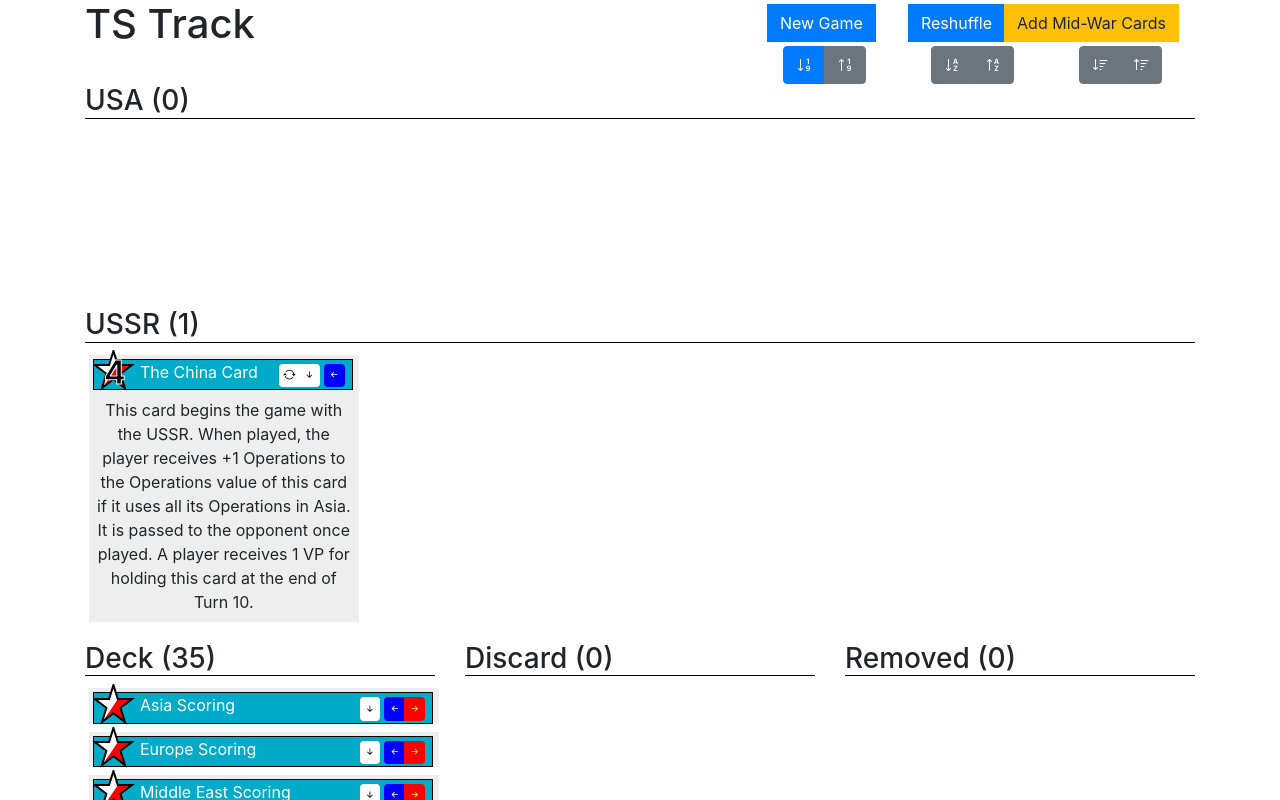
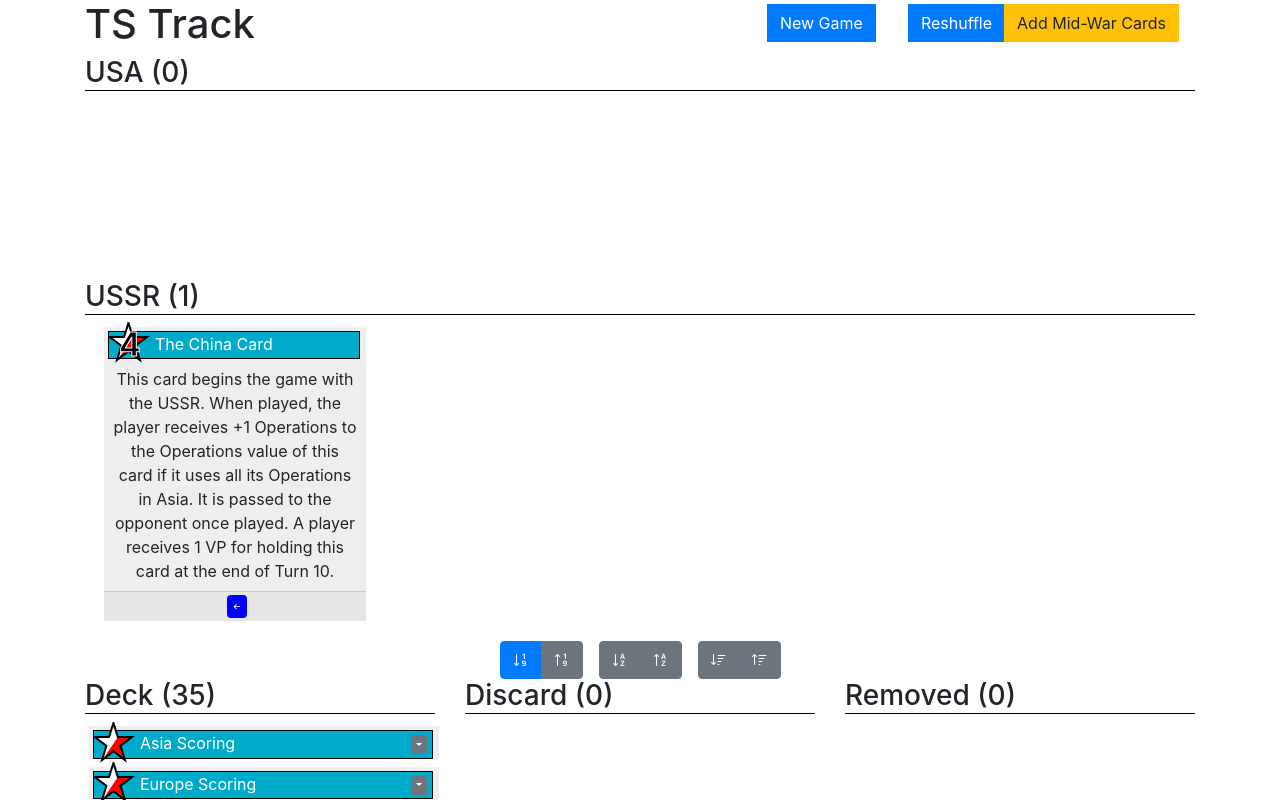
Before and after one commit to kingcoyote/twilight, a Vue app: page / in a window 1280 px wide. Shown: the top 800 px of the page. Built offline with nearby package versions, Linux system fonts and the light colour scheme.

Commit message:
Misc style cleanups, including trying to get the title to not overflow and add line breaks.

```diff
--- a/src/App.vue
+++ b/src/App.vue
@@ -14,20 +14,6 @@
             <b-button squared v-if="phase === 'early'" variant="warning" @click="addMidWar">Add Mid-War Cards</b-button>
             <b-button squared v-if="phase === 'mid'" variant="warning" @click="addLateWar">Add Late-War Cards</b-button>
           </b-button-group>
-          <b-button-toolbar>
-            <b-button-group class="mx-auto">
-              <b-button :variant="isSort('number', 'asc') ? 'primary' : 'secondary'" @click="setSort('number', 'asc')"><i class="bi-sort-numeric-down"></i></b-button>
-              <b-button :variant="isSort('number', 'desc') ? 'primary' : 'secondary'" @click="setSort('number', 'desc')"><i class="bi-sort-numeric-up"></i></b-button>
-            </b-button-group>
-            <b-button-group class="mx-auto">
-              <b-button :variant="isSort('alpha', 'asc') ? 'primary' : 'secondary'" @click="setSort('alpha', 'asc')"><i class="bi-sort-alpha-down"></i></b-button>
-              <b-button :variant="isSort('alpha', 'desc') ? 'primary' : 'secondary'" @click="setSort('alpha', 'desc')"><i class="bi-sort-alpha-up"></i></b-button>
-            </b-button-group>
-            <b-button-group class="mx-auto">
-              <b-button :variant="isSort('ops', 'asc') ? 'primary' : 'secondary'" @click="setSort('ops', 'asc')"><i class="bi-sort-down"></i></b-button>
-              <b-button :variant="isSort('ops', 'desc') ? 'primary' : 'secondary'" @click="setSort('ops', 'desc')"><i class="bi-sort-up"></i></b-button>
-            </b-button-group>
-          </b-button-toolbar>
         </div>
       </b-col>
     </b-row>
@@ -42,6 +28,22 @@
         <h3>USSR ({{ ussrCards.length }})</h3>
         <TSCardHand :cards=ussrCards cols=4 />
       </b-col>
+    </b-row>
+    <b-row>
+      <b-button-toolbar class="mx-auto">
+        <b-button-group class="mx-2">
+          <b-button :variant="isSort('number', 'asc') ? 'primary' : 'secondary'" @click="setSort('number', 'asc')"><i class="bi-sort-numeric-down"></i></b-button>
+          <b-button :variant="isSort('number', 'desc') ? 'primary' : 'secondary'" @click="setSort('number', 'desc')"><i class="bi-sort-numeric-up"></i></b-button>
+        </b-button-group>
+        <b-button-group class="mx-2">
+          <b-button :variant="isSort('alpha', 'asc') ? 'primary' : 'secondary'" @click="setSort('alpha', 'asc')"><i class="bi-sort-alpha-down"></i></b-button>
+          <b-button :variant="isSort('alpha', 'desc') ? 'primary' : 'secondary'" @click="setSort('alpha', 'desc')"><i class="bi-sort-alpha-up"></i></b-button>
+        </b-button-group>
+        <b-button-group class="mx-2">
+          <b-button :variant="isSort('ops', 'asc') ? 'primary' : 'secondary'" @click="setSort('ops', 'asc')"><i class="bi-sort-down"></i></b-button>
+          <b-button :variant="isSort('ops', 'desc') ? 'primary' : 'secondary'" @click="setSort('ops', 'desc')"><i class="bi-sort-up"></i></b-button>
+        </b-button-group>
+      </b-button-toolbar>
     </b-row>
     <b-row id="stacks" class="mb-3">
       <b-col id="deck" class="ts-stack col-12 col-md-6 col-lg-4">
--- a/src/components/TSCard.vue
+++ b/src/components/TSCard.vue
@@ -1,7 +1,6 @@
 <template>
   <b-card sm: :class="['ts-card', 'float-left', 'm-1', card.phase, card.side]">
-    <b-card-body>
-      <div class="title mx-1 mt-1 mb-0" @click="myDisplay = myDisplay === 'full' ? 'min' : 'full' ">
+    <div class="title mx-1 mt-1 mb-0" @click="myDisplay = myDisplay === 'full' && !['usa', 'ussr'].includes(card.location) ? 'min' : 'full' ">
       <svg height="46" width="46" class="star">
         <defs>
           <pattern id="neutralStripe" width="46" height="46" patternTransform="rotate(0 0 0)" patternUnits="userSpaceOnUse">
@@ -16,19 +15,8 @@
         <text v-if="card.ops > 0" style="font:Arial;font-size:32px;font-weight:bold;stroke-width:1px;" transform="translate(10,34)">{{ card.ops }}</text>
         Sorry, your browser does not support inline SVG.
       </svg>
-        <span>{{ card.name }}<span class="remove" v-if="card.flags && card.flags.includes('remove')">*</span></span>
-        <b-button-toolbar class="card-opts toolbar float-right d-none d-lg-block">
-          <b-button-group>
-            <b-button v-if="card.location !== 'deck'" @click="moveCard({card, destination:'deck'})" class="to-deck" variant="success"><i class="bi-arrow-repeat to-deck"></i></b-button>
-            <b-button v-if="card.location !== 'discard'" @click="moveCard({card, destination:'discard'})" class="to-discard"><i class="bi-arrow-down-short to-discard"></i></b-button>
-            <b-button v-if="card.flags && card.flags.includes('remove') && card.location !== 'removed'" @click="moveCard({card, destination:'removed'})" class="to-removed"><i class="bi-trash to-removed"></i></b-button>
-          </b-button-group>
-          <b-button-group>
-            <b-button v-if="card.location !== 'usa'" @click="moveCard({card, destination:'usa'})" class="to-usa"><i class="bi-arrow-left-short"></i></b-button>
-            <b-button v-if="card.location !== 'ussr'" @click="moveCard({card, destination:'ussr'})" class="to-ussr"><i class="bi-arrow-right-short"></i></b-button>
-          </b-button-group>
-        </b-button-toolbar>
-        <b-dropdown right size="sm" class="card-opts dropdown float-right d-block d-lg-none">
+      <span class="name">{{ card.name }}</span><span class="remove" v-if="card.flags && card.flags.includes('remove')">*</span>
+      <b-dropdown v-if="myDisplay !== 'full'" right size="sm" class="card-opts dropdown float-right d-block">
         <b-dropdown-item @click="moveCard({card, destination:'usa'})"><i class="bi-arrow-left-short to-usa"></i> To USA</b-dropdown-item>
         <b-dropdown-item @click="moveCard({card, destination:'ussr'})"><i class="bi-arrow-right-short to-ussr"></i> To USSR</b-dropdown-item>
         <b-dropdown-divider />
@@ -42,7 +30,19 @@
       <div class="text p-2 pt-1 text-center" >{{ cardDescription }}</div>
       <div class="remove p-2" v-if="card.flags && card.flags.includes('remove')">Remove from play if used as an event.</div>
     </div>
-    </b-card-body>
+    <template #footer v-if="myDisplay === 'full'" class="p-0">
+      <b-button-toolbar class="card-opts toolbar text-center">
+        <b-button-group>
+          <b-button v-if="card.location !== 'deck' && card.number != 6" @click="moveCard({card, destination:'deck'})" class="to-deck" variant="success"><i class="bi-arrow-repeat to-deck"></i></b-button>
+          <b-button v-if="card.location !== 'discard' && card.number != 6" @click="moveCard({card, destination:'discard'})" class="to-discard"><i class="bi-arrow-down-short to-discard"></i></b-button>
+          <b-button v-if="card.flags && card.flags.includes('remove') && card.location !== 'removed'" @click="moveCard({card, destination:'removed'})" class="to-removed"><i class="bi-trash to-removed"></i></b-button>
+        </b-button-group>
+        <b-button-group>
+          <b-button v-if="card.location !== 'usa'" @click="moveCard({card, destination:'usa'})" class="to-usa"><i class="bi-arrow-left-short"></i></b-button>
+          <b-button v-if="card.location !== 'ussr'" @click="moveCard({card, destination:'ussr'})" class="to-ussr"><i class="bi-arrow-right-short"></i></b-button>
+        </b-button-group>
+      </b-button-toolbar>
+    </template>
   </b-card>
 </template>
 
@@ -102,16 +102,19 @@
 
   /* set the title bg for each phase */
   div.title { display:inline-block; margin-top:5px; margin-bottom:5px; border:1px solid black; padding-right:5px; width:calc(100% - 10px)}
-  div.ts-card div.title { color: white; }
+  div.ts-card div.title { color: white; max-width:100% }
+  div.ts-card div.title .name { display:inline; line-height:1rem; text-overflow:ellipsis; overflow:hidden; white-space:nowrap; max-width:75%;}
   div.ts-card.early div.title { background-color:rgb(0, 171, 202); }
   div.ts-card.mid div.title { background-color:rgb(0,119,139); }
   div.ts-card.late div.title { background-color:rgb(0,79,92); }
 
   div.ts-card div.remove { font-style:italic; font-weight:bold; color:#cc3333; text-align:center; }
 
-  div.card-opts { margin:2px 0; }
+  div.ts-card div.card-footer { padding:0; }
+
+  div.card-opts { margin:0; }
   div.card-opts div.btn-group { margin:0 2px; }
-  div.card-opts button { padding:2px 4px; font-size:0.8em; }
+  div.card-opts button { padding:2px 4px; font-size:0.8em; margin:3px 0 }
   div.dropdown.card-opts button { padding:0 5px; }
 
   div.card-opts button.btn { border: none; }
--- a/src/components/TSCardHand.vue
+++ b/src/components/TSCardHand.vue
@@ -1,6 +1,6 @@
 <template>
   <b-container>
-    <b-card-group deck
+    <b-card-group
       :class="['ts-card-collection', 'ts-hand']">
       <TSCard v-for="card in cards" :key=card.number :card=card display="full"/>
     </b-card-group>
```
Lines whose indentation alone changed are shown as unchanged.
